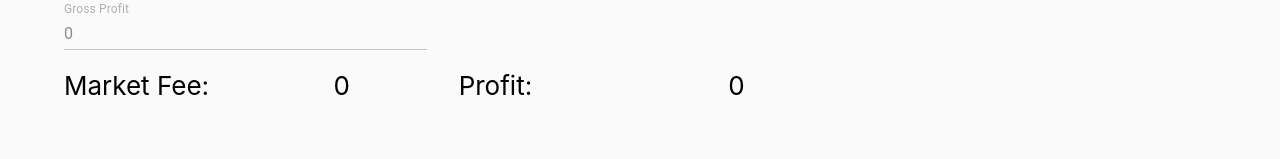
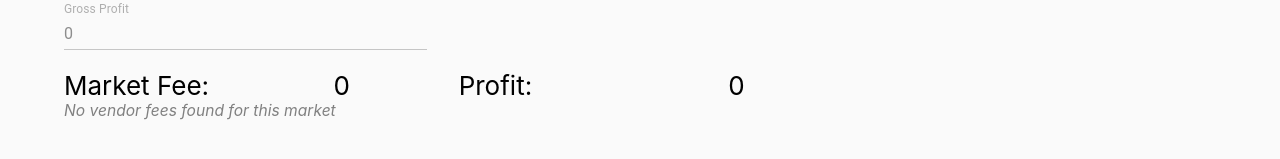
Before and after one commit to joesimop/farmers-frontend, a React (Create React App) app: page /checkout in a window 1280 px wide. Shown: the part 391-550 px from the top of the page. Built offline with nearby package versions, Linux system fonts and the light colour scheme; no server answers.

Commit message:
Adds market fee string calculation and reorganizing checkout once again. Adds enums instead of types. Adds some helper functions.

```diff
--- /dev/null
+++ b/src/Components/DescribeText.tsx
@@ -0,0 +1,20 @@
+import React from "react";
+
+// Define the props for the DescribeText component
+interface DescribeTextProps {
+  text: string; // The string to be formatted
+  children?: React.ReactNode; // Optional child React node
+}
+
+const DescribeText: React.FC<DescribeTextProps> = ({ text, children }) => {
+  return (
+    <div>
+      {children}
+      <div className="describe-text">
+        {text}
+      </div>
+    </div>
+  );
+};
+
+export default DescribeText;
--- /dev/null
+++ b/src/Helpers.ts
@@ -0,0 +1,4 @@
+export const capitalizeFirstLetter = (str: string): string => {
+    if (!str) return "";
+    return str.charAt(0).toUpperCase() + str.slice(1).toLowerCase();
+  };
--- a/src/Pages/Checkout/Checkout.tsx
+++ b/src/Pages/Checkout/Checkout.tsx
@@ -34,6 +34,9 @@ import FormSection from "../../Components/Form Flow/FormSection";
 import { resetMSMFormSections } from "../../Components/Form Flow/MSMFormStateFunctions";
 
 import { DisplaySuccessAlert, DisplayErrorAlert } from "../../Components/Popups/PopupHelpers";
+import { FeeType } from "../../lib/Constants/Types";
+import { capitalizeFirstLetter } from "../../Helpers";
+import DescribeText from "../../Components/DescribeText";
 
 
 const Checkout = () => {
@@ -48,6 +51,7 @@ const Checkout = () => {
   const [selectedVendor, setSelectedVendor] = useState<VendorModel>();
   const [netVendorProfit, setNetVendorProfit] = useState<number>(0);
   const [marketFee, setMarketFee] = useState<number>(0);
+  const [marketFeeModel, setMarketFeeModel] = useState<MarketFeeModel | null>(null);
 
 
 ////////////////////////////////
@@ -55,7 +59,6 @@ const Checkout = () => {
 ////////////////////////////////
   const handleMarketChanged = (value: string) => {
 
-    console.log("NEW MARKET: ", value);
     let newMarket: MarketCheckoutDataModel | undefined = Markets.find((market: MarketCheckoutDataModel) => market.market_name === value);
     setSelectedMarket(newMarket);
     resetMSMFormSections();
@@ -72,28 +75,66 @@ const Checkout = () => {
     }
   };
 
-  const refreshMarketFee = useCallback( () => {
-    setMarketFee((prev) => {
+  const calculateMarketFee = useCallback(() => {
 
-      let fee = Fees.find((fee: MarketFeeModel) => fee.vendor_type === selectedVendor?.type);
+      if (!marketFeeModel) {
+        setMarketFee(0);
+        return;
+      }
 
-      if(fee !== undefined) {
+      let calculatedFee = 0;
 
       let GP = Tokens[0].quantity; /* Gross Profit */
-        switch(fee.fee_type) {
-          case "PERCENT_GROSS":         return GP * fee.percent;
-          case "FLAT_FEE":              return fee.flat;
-          case "FLAT_PERCENT_COMBO":    return fee.flat + fee.percent * GP;
-          case "MAX_OF_EITHER":         return fee.flat > fee.percent * GP ? fee.flat : fee.percent * GP;
-          case "GOV_FEE":               return fee.flat
+      switch(marketFeeModel.fee_type) {
+        case FeeType.PERCENT_GROSS:         calculatedFee = GP * marketFeeModel.percent; break;
+        case FeeType.FLAT_FEE:              calculatedFee =  marketFeeModel.flat; break;
+        case FeeType.FLAT_PERCENT_COMBO:    calculatedFee = marketFeeModel.flat + marketFeeModel.percent * GP; break;
+        case FeeType.MAX_OF_EITHER:         calculatedFee = marketFeeModel.flat > marketFeeModel.percent * GP ? marketFeeModel.flat : marketFeeModel.percent * GP; break;
+        case FeeType.GOV_FEE:               calculatedFee = marketFeeModel.flat
 
       }
+
+
+      setMarketFee(calculatedFee);
+    }, [marketFeeModel, Tokens]); /* Fees, Tokens, selectedVendor */
+
+    // Generate the string explaining the market fee calculation
+    const getMarketFeeCalculationString = (): string => {
+
+      if(!(Fees && Fees.length > 0)){
+        return "No vendor fees found for this market"
       }
 
-      console.warn("NO FEE FOUND FOR: ", selectedVendor?.type);
-      return 0;
+      if (!marketFeeModel) {
+        if(selectedVendor){
+          return `No fee found for ${capitalizeFirstLetter(selectedVendor.type)}`;
+        }
+        return "No fees applicable."
+      }
 
-  });}, [Fees, Tokens, selectedVendor]);
+      const GP = Tokens[0].quantity; // Gross Profit
+
+      switch (marketFeeModel.fee_type) {
+        case FeeType.PERCENT_GROSS:
+          return `Percent Gross: ${marketFeeModel.percent * 100}% of Gross Profit (${GP} * ${marketFeeModel.percent} = ${marketFee})`;
+
+        case FeeType.FLAT_FEE:
+          return `Flat Fee: $${marketFee}`;
+
+        case FeeType.FLAT_PERCENT_COMBO:
+          return `Flat + Percent: $${marketFeeModel.flat} + (${GP} * ${marketFeeModel.percent} = ${marketFeeModel.percent * GP})`;
+
+        case FeeType.MAX_OF_EITHER:
+          const percentFee = marketFeeModel.percent * GP;
+          return `Max of Either: $${marketFeeModel.flat} or (${GP} * ${marketFeeModel.percent} = ${percentFee})`;
+
+        case FeeType.GOV_FEE:
+          return `Government Fee: $${marketFee}`;
+
+        default:
+          return "Unknown fee type";
+      }
+    };
 
   const handleTokensChanged = (newValue: number, fieldIndex: number) => {
 
@@ -108,8 +149,19 @@ const Checkout = () => {
 
     setTokens((prev) => {prev[fieldIndex].quantity = newValue; return [...prev];});
 
-    refreshMarketFee();
+    calculateMarketFee();
   };
+
+    // Update the market fee model when the vendor changes
+    useEffect(() => {
+      const fee = Fees.find((fee: MarketFeeModel) => fee.vendor_type === selectedVendor?.type);
+      setMarketFeeModel(fee || null);
+    }, [selectedVendor, Fees]);
+
+    // Recalculate the market fee when the model or tokens change
+    useEffect(() => {
+      calculateMarketFee();
+    }, [marketFeeModel, Tokens]);
 
   const submitCheckoutToDatabase = () => {
     // TODO: If Date is null, pass an empty string
@@ -173,12 +225,6 @@ const Checkout = () => {
     }
   }, [selectedMarket, selectedDate]);
 
-  // On Vendor Changed
-  useEffect(() => {
-    if (selectedVendor !== undefined) {
-      refreshMarketFee();
-    }
-  }, [selectedVendor, refreshMarketFee]);
 
 ////////////////////////////////
 //     HELPER FUNCTIONS       //
@@ -256,7 +302,9 @@ const Checkout = () => {
       </MSMForm>
 
       <FlexGrid>
+        <DescribeText text={getMarketFeeCalculationString()}>
           <DataLabel label="Market Fee" value={marketFee} />
+        </DescribeText>
         <DataLabel label="Profit" value={netVendorProfit} />
       </FlexGrid>
     </div>
--- a/src/index.css
+++ b/src/index.css
@@ -45,6 +45,14 @@ h1{
   opacity: 0.5;
 }
 
+.describe-text {
+  color: #808080;
+  font-style: italic;
+  font-size: 0.6em;
+}
+
+
+
 /* style={{ marginTop: "0px", height: "100%", position: "fixed", display: "flow", justifyContent: "center", overflow: "scroll", width: "90%" }} */
 .DefaultPageContainer {
   margin-top: 0px;
--- a/src/lib/Constants/Types.ts
+++ b/src/lib/Constants/Types.ts
@@ -1,8 +1,20 @@
 import { AlertColor, AlertPropsColorOverrides } from '@mui/material';
 import { OverridableStringUnion } from '@mui/types';
 
-export type vendortype = "PRODUCER" | "NON_PRODUCER" | "ANCILLARY";
-export type feetype = "PERCENT_GROSS" | "FLAT_FEE" | "FLAT_PERCENT_COMBO" | "MAX_OF_EITHER" | "GOV_FEE";
+export enum VendorType {
+    PRODUCER = "PRODUCER",
+    NON_PRODUCER = "NON_PRODUCER",
+    ANCILLARY = "ANCILLARY"
+}
+
+export enum FeeType {
+    PERCENT_GROSS = "PERCENT_GROSS",
+    FLAT_FEE = "FLAT_FEE",
+    FLAT_PERCENT_COMBO = "FLAT_PERCENT_COMBO",
+    MAX_OF_EITHER = "MAX_OF_EITHER",
+    GOV_FEE = "GOV_FEE"
+}
+
 export type fieldstatus = "active" | "disabled" | "error"
 
 export type alerttype = OverridableStringUnion<AlertColor, AlertPropsColorOverrides>;
```
Also changed, not shown: src/lib/Constants/DataModels.ts (+4 -4 lines). Lines whose indentation alone changed are shown as unchanged.
